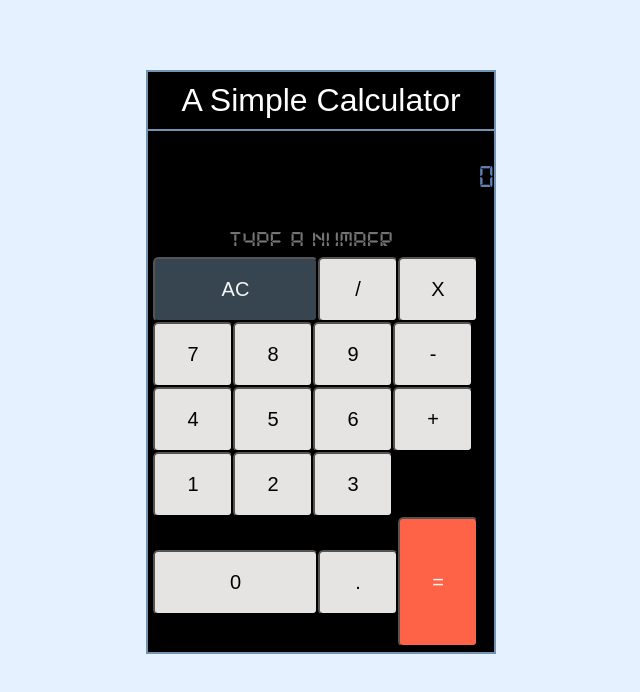
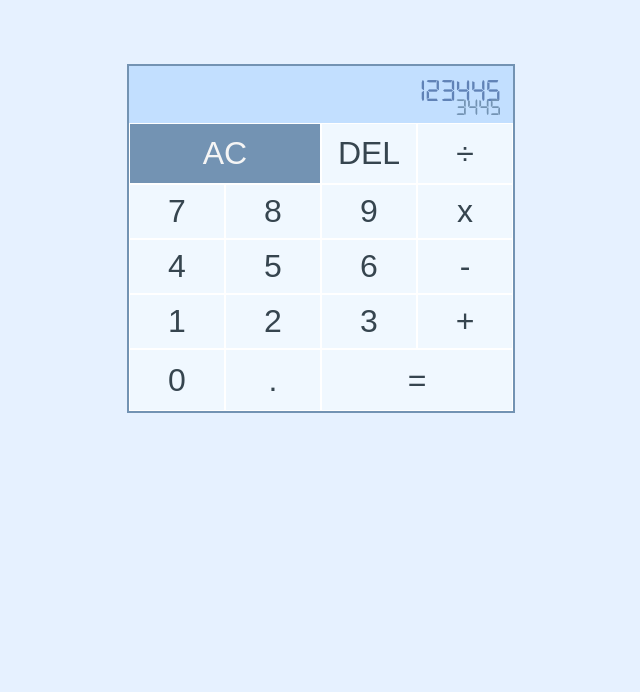
Before and after one commit to sajanwrs/calculator-app, a React (Create React App) app: page / in a window 1280 px wide. Shown: the top 692 px of the page, without its empty margins (319-959 px from the left). Built offline with nearby package versions, Linux system fonts and the light colour scheme.

Commit message:
added styling

```diff
--- a/src/App.css
+++ b/src/App.css
@@ -1,125 +1,90 @@
 * {
   font-family: sans-serif;
+  box-sizing: border-box;
 }
 body {
-  width: 350px;
-  margin-left: auto;
-  margin-right: auto;
+  margin: 0;
   background: #e6f1ff;
 }
 
-.App {
-  display: block;
-  position: relative;
-  margin-top: 20%;
+.calculator-app {
+  display: grid;
+  margin-top: 4rem;
+  grid-template-columns: repeat(4, 6rem);
+  grid-template-rows: repeat(7, auto);
   border: 2px solid #7393b3;
-  background: black;
+  justify-content: center;
+  width: fit-content;
+  margin-left: auto;
+  margin-right: auto;
+  background-color: #c2dfff;
 }
 
-.App-header {
-  font-size: 2rem;
-  color: white;
-  text-align: center;
-  padding: 10px;
-  border-bottom: 2px solid #7393b3;
+.output-section {
+  grid-column: 1 / -1;
+  display: flex;
+  flex-direction: column;
+  align-items: flex-end;
+  justify-content: space-around;
+  padding: 0.75rem;
+  word-wrap: break-word;
+  word-break: break-all;
 }
 
 #calc-section,
 #input-section {
   font-family: digital-7;
-  text-align: right;
 }
 
 #calc-section {
   min-height: 20px;
   font-size: 2rem;
   color: #6082b6;
-  line-height: 20px;
 }
 
 #input-section {
-  font-size: 29px;
-  color: whitesmoke;
-  line-height: 35px;
-  border: none;
-  background: transparent;
-}
-
-/* To remove the number scroll */
-input::-webkit-inner-spin-button,
-input::-webkit-outer-spin-button {
-  -webkit-appearance: none;
-  margin: 0;
-}
-
-/* button section customization */
-#button-section {
-  margin: 5px;
-  display: block;
-}
-
-/* global button customization */
-button {
-  font-size: 20px;
-  padding: 10px;
-  border-radius: 5px;
-  height: 65px;
-  width: 80px;
-  outline: 1px solid black;
-  cursor: default;
-  line-height: normal;
-  background: #e5e4e2;
-  text-align: center;
-  word-spacing: normal;
-  text-shadow: none;
+  font-size: 1.5rem;
+  color: #7393b3;
 }
 
 /* spanned button */
 .span-btn {
-  width: 165px;
+  grid-column: span 2;
+  padding: 0.7rem;
+}
+
+button {
+  cursor: pointer;
+  font-size: 2rem;
+  border: 1px solid white;
+  outline: none;
+  background-color: #f0f8ff;
+  color: #36454f;
+  padding: 0.5rem;
+}
+
+button:hover {
+  background: rgba(255, 255, 255, 0.9);
+  color: #6082b6;
 }
 
 /* all clear button */
 #all-clear {
-  background: #36454f;
+  background: #7393b3;
   color: whitesmoke;
 }
 
 #all-clear:hover {
-  background: #6082b6;
+  background: #c9dfec;
   color: #36454f;
   outline: 0.5 solid grey;
   z-index: 3;
 }
 
-#equals {
-  background: tomato;
+#del:hover {
+  background-color: #c9dfec;
   color: whitesmoke;
-  height: 130px;
-  bottom: 5px;
 }
-/* button {
-  border: 1px solid gray;
-  background: whitesmoke;
-  margin-right: 5px;
-} */
-
-/* button:hover {
-  background: tomato;
-  color: white;
-} */
-
-/* button:nth-last-child(2),
-button:nth-last-child(1) {
-  background: tomato;
-  color: white;
-}
-
-button:nth-last-child(2):hover,
-button:nth-last-child(1):hover {
-  background: whitesmoke;
-  color: tomato;
-} */
 
 @font-face {
   font-family: digital-7;
--- a/src/App.js
+++ b/src/App.js
@@ -39,44 +39,43 @@ function App() {
   }
 
   return (
-    <div className="App">
-      <header className="App-header">A Simple Calculator</header>
-      <div>
-        <p id="calc-section" ref={resultRef}>
+    <div className="calculator-app">
+      <div className="output-section">
+        {/* <p id="calc-section" ref={resultRef}>
           {result}
-        </p>
-        <input
+        </p> */}
+        <div id="calc-section">123445</div>
+        <div id="input-section">
+          3445
+          {/* <input
             id="input-section"
             pattern="[0-9]"
             ref={inputRef}
             type="number"
             placeholder="Type a number"
-        />
-        <div id="button-section">
+          /> */}
+        </div>
+      </div>
       <button className="span-btn" id="all-clear" onClick={clearResult}>
         AC
       </button>
-          <button onClick={divide}>/</button>
-          <button onClick={multiply}>X</button>
+      <button id="del">DEL</button>
+      <button onClick={divide}>÷</button>
       <button>7</button>
       <button>8</button>
       <button>9</button>
-          <button onClick={minus}>-</button>
+      <button onClick={multiply}>x</button>
       <button>4</button>
       <button>5</button>
       <button>6</button>
-          <button onClick={plus}>+</button>
+      <button onClick={minus}>-</button>
       <button>1</button>
       <button>2</button>
       <button>3</button>
-          <button className="span-btn">0</button>
+      <button onClick={plus}>+</button>
+      <button>0</button>
       <button>.</button>
-          <button id="equals">=</button>
-          {/*
-          <button onClick={clearInput}>clear</button>
-          <button onClick={clearResult}>clear result</button> */}
-        </div>
-      </div>
+      <button className="span-btn">=</button>
     </div>
   );
 }
```
Lines whose indentation alone changed are shown as unchanged.
